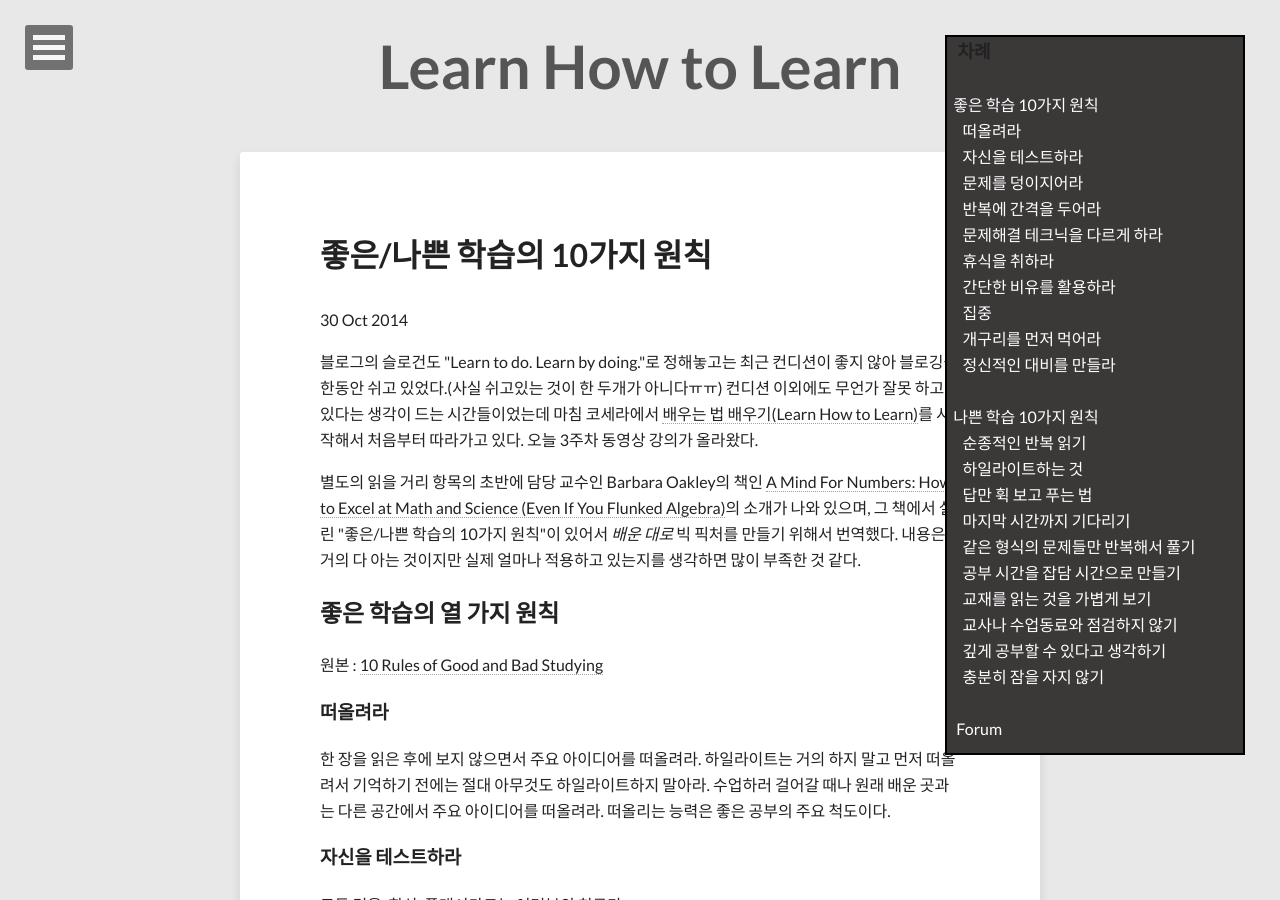
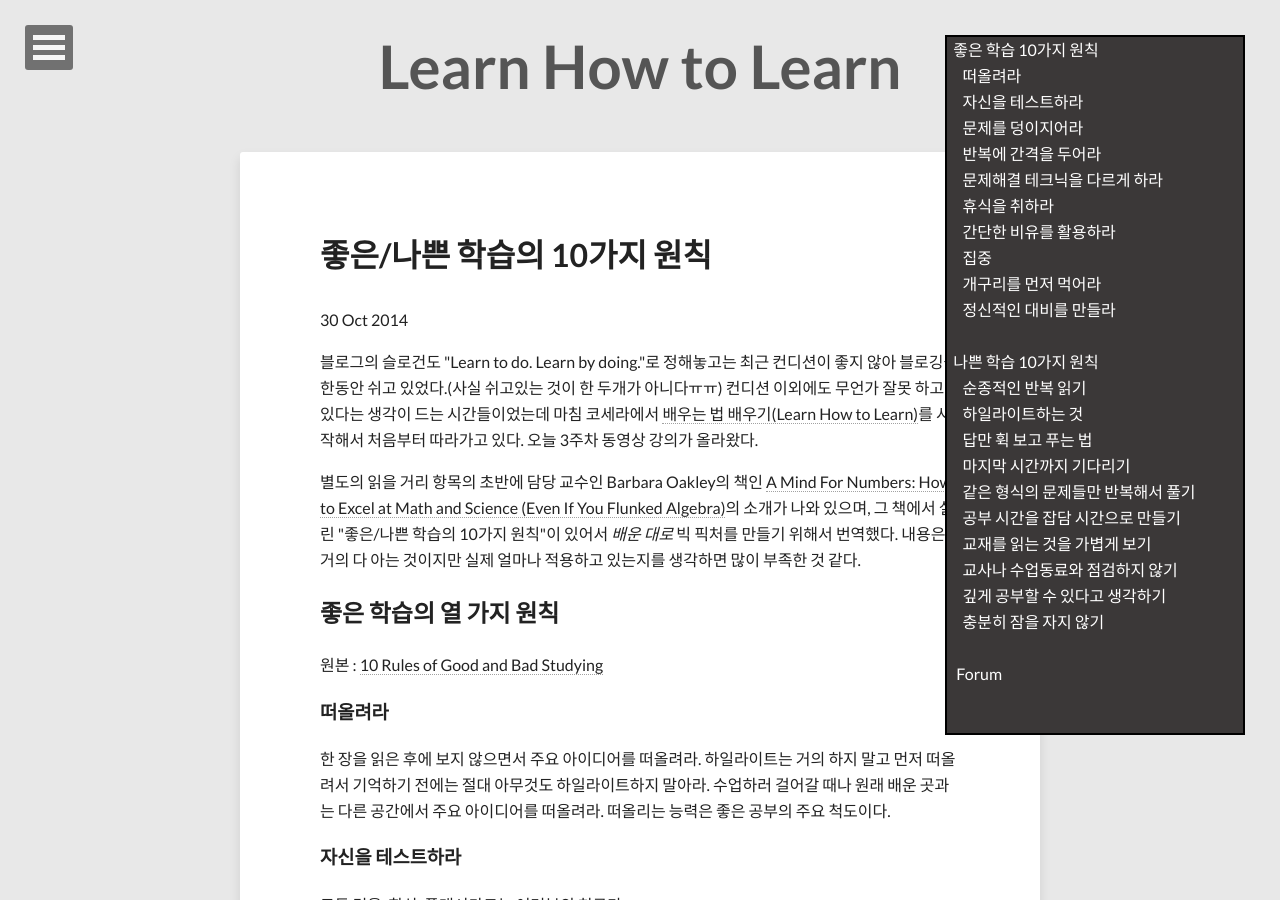
Before and after one commit to geoncheollee/geonblog, a Jekyll site: the page built from how_study.html, in a window 1280 px wide and 900 px high. Built offline with Jekyll 4.4.1, drawn with Linux system fonts in a browser that asks for light colours; nearby versions of some CDN libraries; comment, search, counter and statistics services are not loaded.

Commit message:
20141103_hong

```diff
--- a/how_study.html
+++ b/how_study.html
@@ -14,8 +14,7 @@ share: true
 
 <html>
 <body>
-	<div style="background-image: URL({{ site.url }}/images/list2.png); height: 720px; width: 300px; border: 2px solid black; position: fixed; top: 35px; right: 35px;">
-  			<b><span style="font-size: large;">&nbsp;&nbsp;&nbsp;차례</span></b><br /><br>
+	<div style="background-image: URL({{ site.url }}/images/list2.png); height: 700px; width: 300px; border: 2px solid black; position: fixed; top: 35px; right: 35px;">
   			<a href="#good" style="color: white"> &nbsp;&nbsp;좋은 학습 10가지 원칙</a> <br>
   			<a href="#good1" style="color: white"> &nbsp;&nbsp;&nbsp;&nbsp;&nbsp;떠올려라 </a> <br>
   			<a href="#good2" style="color: white"> &nbsp;&nbsp;&nbsp;&nbsp;&nbsp;자신을 테스트하라 </a> <br>
```
